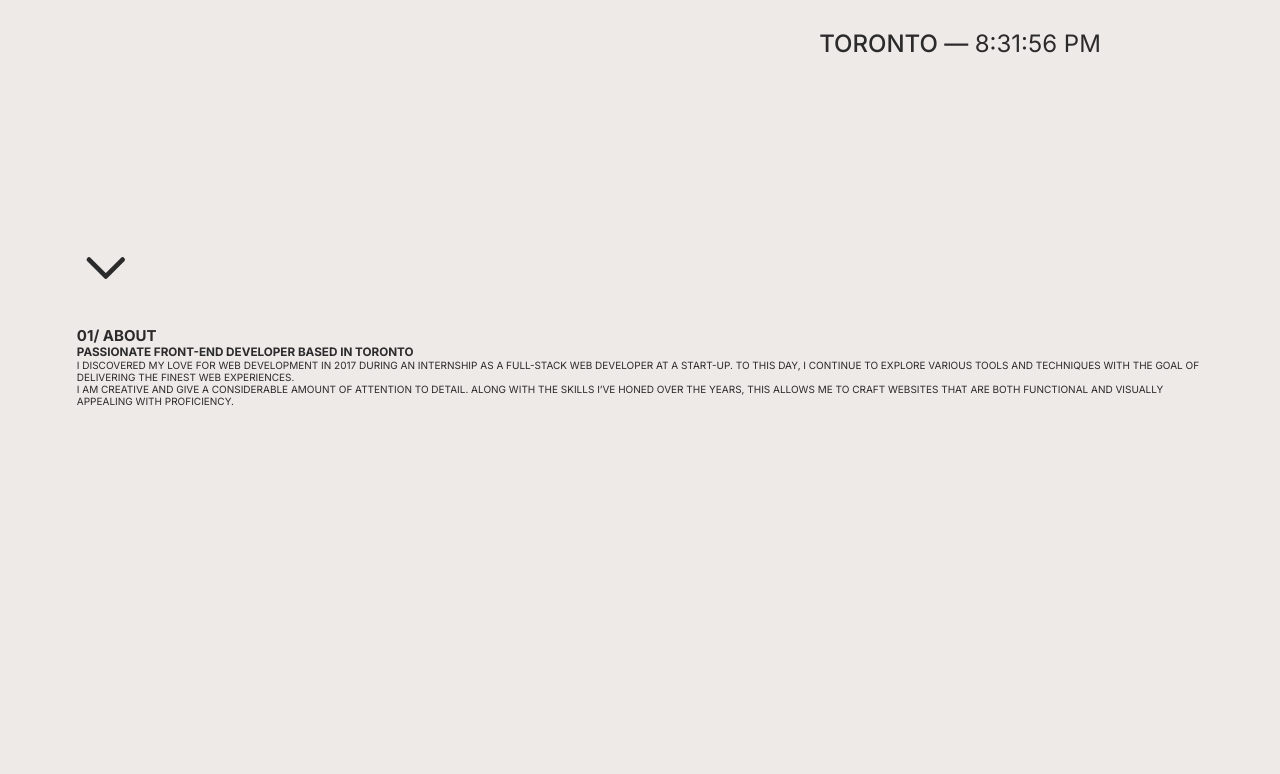
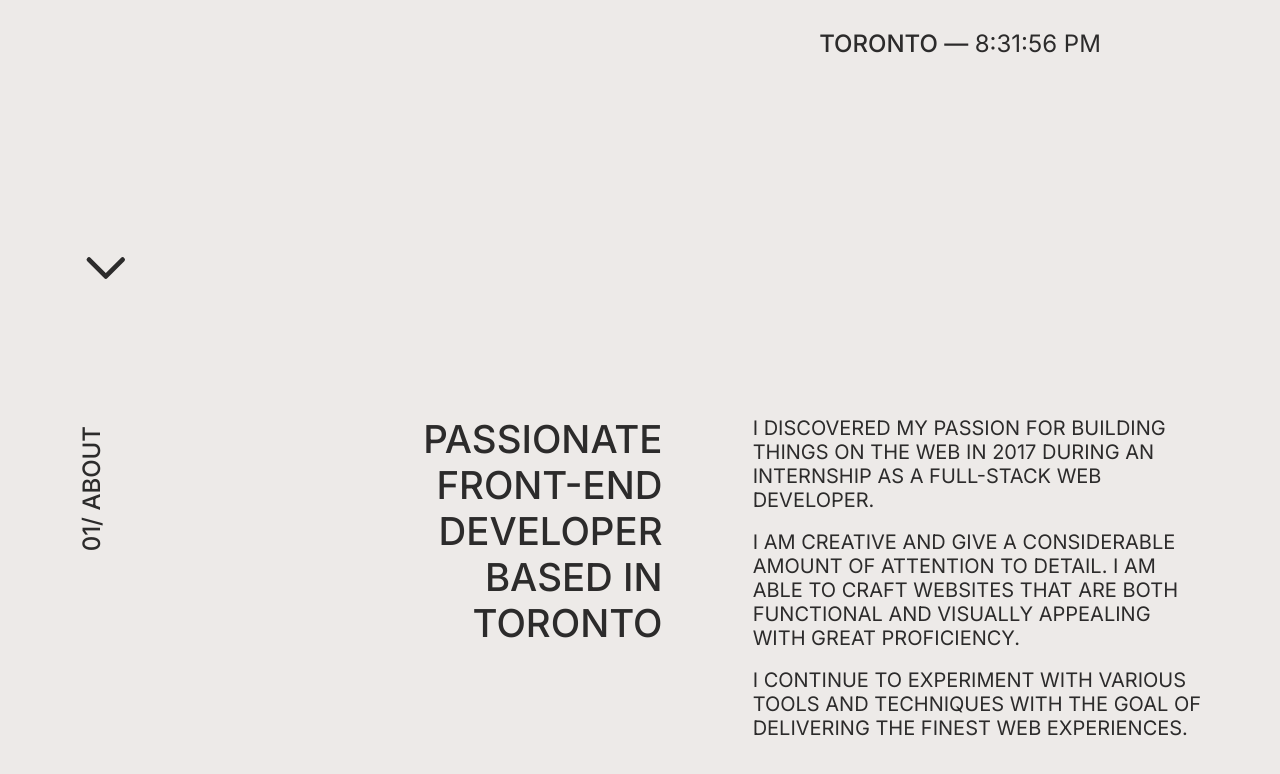
Before and after one commit to cjoak1028/portfolio-v1, a React (Create React App) app: page / in a window 1280 px wide. Shown: the part 474-1248 px from the top of the page. Before the commit the page ends 881 px from the top, so only its background shows below. Built offline with nearby package versions, Linux system fonts and the light colour scheme.

Commit message:
Created section and about components

```diff
--- a/src/App.js
+++ b/src/App.js
@@ -1,14 +1,19 @@
 import "./App.css";
 import Header from "./components/Header/Header";
 import Hero from "./components/Hero/Hero";
+import Section from "./components/Layout/Section";
 import About from "./components/About/About";
 
 function App() {
   return (
     <div className="App">
       <Header />
-      <Hero />
-      <About />
+      <div className="padding-x">
+        <Hero />
+        <Section title={"01/ about"}>
+          <About />
+        </Section>
+      </div>
     </div>
   );
 }
--- a/src/components/About/About.js
+++ b/src/components/About/About.js
@@ -3,23 +3,23 @@ import styles from "./About.module.css";
 
 const About = () => {
   return (
-    <div className={`flex flex-d-c padding-x`}>
-      <div>
-        <h2>01/ ABOUT</h2>
+    <div className={`${styles.about}`}>
+      <div className={styles["container-1"]}>
+        <h3>PASSIONATE FRONT-END DEVELOPER BASED IN TORONTO</h3>
       </div>
-      <div>
-        <h3>PASSIONATE FRONT-END DEVELOPER BASED IN TORONTO</h3>
+      <div className={styles["container-2"]}>
         <p>
-          I DISCOVERED MY LOVE FOR WEB DEVELOPMENT IN 2017 DURING AN INTERNSHIP
-          AS A FULL-STACK WEB DEVELOPER AT A START-UP. TO THIS DAY, I CONTINUE
-          TO EXPLORE VARIOUS TOOLS AND TECHNIQUES WITH THE GOAL OF DELIVERING
-          THE FINEST WEB EXPERIENCES.
+          I DISCOVERED MY PASSION FOR BUILDING THINGS ON THE WEB IN 2017 DURING
+          AN INTERNSHIP AS A FULL-STACK WEB DEVELOPER.
         </p>
         <p>
-          I AM CREATIVE AND GIVE A CONSIDERABLE AMOUNT OF ATTENTION TO DETAIL.
-          ALONG WITH THE SKILLS I’VE HONED OVER THE YEARS, THIS ALLOWS ME TO
-          CRAFT WEBSITES THAT ARE BOTH FUNCTIONAL AND VISUALLY APPEALING WITH
-          PROFICIENCY.
+          I AM CREATIVE AND GIVE A CONSIDERABLE AMOUNT OF ATTENTION TO DETAIL. I
+          AM ABLE TO CRAFT WEBSITES THAT ARE BOTH FUNCTIONAL AND VISUALLY
+          APPEALING WITH GREAT PROFICIENCY.
+        </p>
+        <p>
+          I CONTINUE TO EXPERIMENT WITH VARIOUS TOOLS AND TECHNIQUES WITH THE
+          GOAL OF DELIVERING THE FINEST WEB EXPERIENCES.
         </p>
       </div>
     </div>
--- a/src/components/About/About.module.css
+++ b/src/components/About/About.module.css
@@ -0,0 +1,39 @@
+.about {
+    display: flex;
+    flex-direction: column;
+}
+
+.about h3 {
+    font-weight: var(--fw-medium);
+    font-size: clamp(2.5rem, 3vw, 4rem);
+    margin-bottom: 2.3rem;
+}
+
+.about p {
+    font-weight: var(--fw-regular);
+    font-size: clamp(1.4rem, 1.6vw, 2rem);
+}
+
+.about p:not(:last-child) {
+    margin-bottom: 1.8rem;
+}
+
+@media only screen and (min-width: 61.25em) {
+    .about {
+        flex-direction: row;
+        justify-content: space-between;
+    }
+
+    .about h3 {
+        margin-bottom: 0;
+        text-align: right;
+    }
+
+    .container-1 {
+        width: 40%;
+    }
+
+    .container-2 {
+        width: 50%;
+    }
+}
--- a/src/components/Header/Header.js
+++ b/src/components/Header/Header.js
@@ -12,7 +12,10 @@ const Header = () => {
 
   return (
     <div className={`${styles.header} padding-x flex flex-jc-sb flex-ai-c`}>
-      <p initial={{ opacity: 0 }} className={`${styles.logo} ${openMenu ? "white" : ""}`}>
+      <p
+        initial={{ opacity: 0 }}
+        className={`${styles.logo} ${openMenu ? "white" : ""}`}
+      >
         CJ PORTFOLIO
       </p>
       <Navigation />
--- a/src/components/Header/Header.module.css
+++ b/src/components/Header/Header.module.css
@@ -2,6 +2,8 @@
     height: clamp(6.3rem, 8vw, 10rem);
     position: fixed;
     width: 100%;
+    background-color: rgba(237, 234, 232, 0.9);
+    z-index: 100;
 }
 
 .logo {
--- a/src/components/Hero/Hero.js
+++ b/src/components/Hero/Hero.js
@@ -19,9 +19,7 @@ const Hero = () => {
   }, []);
 
   return (
-    <div
-      className={`${styles.hero} padding-x flex flex-d-c flex-ai-c flex-jc-c`}
-    >
+    <div className={`${styles.hero} flex flex-d-c flex-ai-c flex-jc-c`}>
       <div className={styles["hero-title"]}>
         <p className={styles.role}>FRONT-END DEVELOPER</p>
         <h1>
--- a/src/components/Hero/Hero.module.css
+++ b/src/components/Hero/Hero.module.css
@@ -1,6 +1,7 @@
 .hero {
     min-height: 100vh;
     text-transform: uppercase;
+    margin-bottom: clamp(5rem, 7vw, 10rem);
 }
 
 .hero-title h1 {
--- /dev/null
+++ b/src/components/Layout/Section.js
@@ -0,0 +1,15 @@
+import React from "react";
+import styles from "./Section.module.css";
+
+const Section = (props) => {
+  return (
+    <div className={styles.section}>
+      <div className={styles["container-1"]}>
+        <h2 className={styles["section-title"]}>{`${props.title}`}</h2>
+      </div>
+      <div className={styles["container-2"]}>{props.children}</div>
+    </div>
+  );
+};
+
+export default Section;
--- /dev/null
+++ b/src/components/Layout/Section.module.css
@@ -0,0 +1,33 @@
+.section {
+    margin-bottom: 10rem;
+    display: flex;
+    flex-direction: column;
+}
+
+.section-title {
+    margin-bottom: 2rem;
+    font-size: clamp(1.8rem, 2vw, 2.4rem);
+    font-weight: var(--fw-medium);
+}
+
+@media only screen and (min-width: 43.75em) {
+    .section {
+        flex-direction: row;
+        justify-content: space-between;
+    }
+
+    .section-title {
+        transform: rotate(180deg);
+        writing-mode: vertical-lr;
+        position: relative;
+        top: 1rem;
+    }
+
+    .container-2 {
+        width: 80%;
+    }
+
+    .section-title {
+        margin-bottom: 0;
+    }
+}
--- a/src/index.css
+++ b/src/index.css
@@ -25,6 +25,7 @@ body {
   background-color: var(--c-bg);
   color: var(--c-main);
   font-family: var(--ff-main);
+  text-transform: uppercase;
 }
 
 *, *::before, *::after {
```
